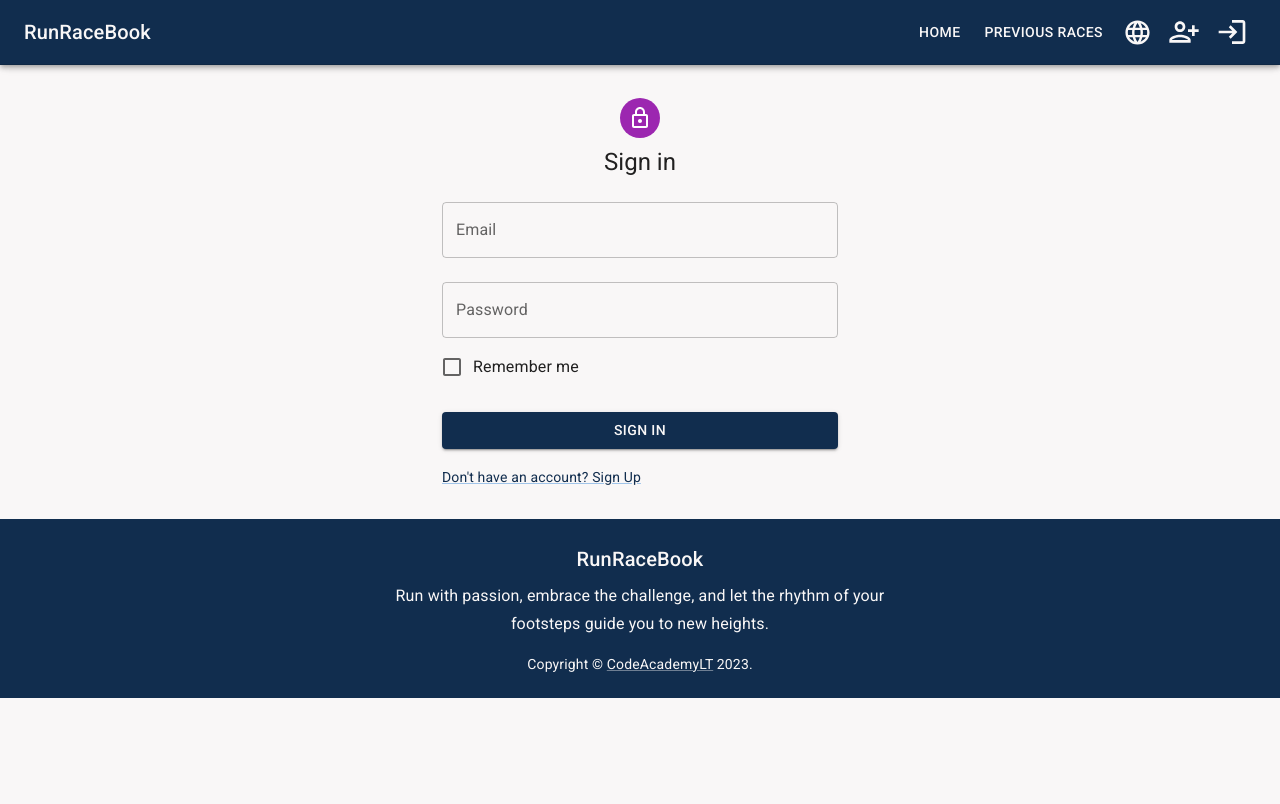
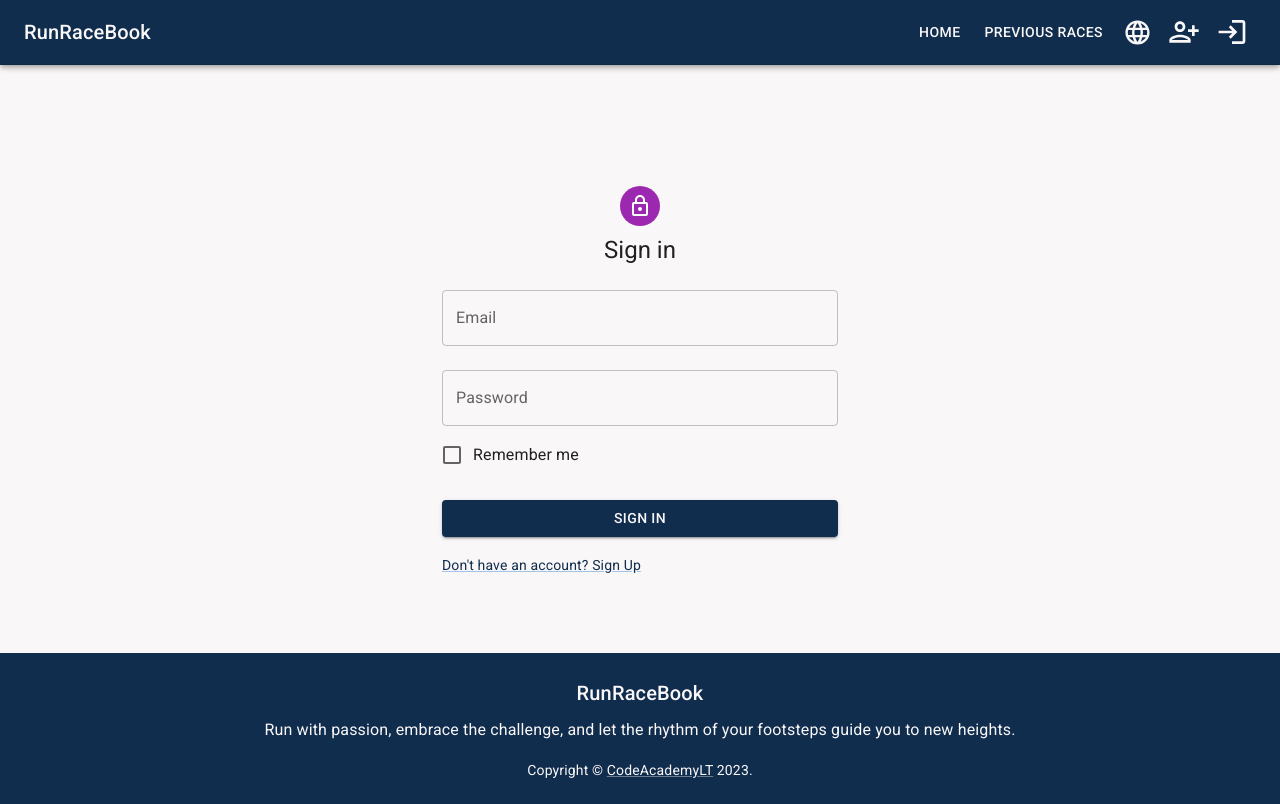
Before and after one commit to RimantasValiukas/Running-races, a React (Create React App) app in the folder running-races-ui/: page /login in a window 1280 px wide. Built offline with nearby package versions, Linux system fonts and the light colour scheme.

Commit message:
styled footer, content and header components

```diff
--- a/running-races-ui/src/App.js
+++ b/running-races-ui/src/App.js
@@ -12,9 +12,11 @@ function App() {
         <Provider store={store}>
             <Experimental_CssVarsProvider>
                 <BrowserRouter>
+
                     <Header/>
                     <Content/>
                     <Footer/>
+
                 </BrowserRouter>
             </Experimental_CssVarsProvider>
         </Provider>
--- a/running-races-ui/src/components/content/Content.js
+++ b/running-races-ui/src/components/content/Content.js
@@ -27,13 +27,23 @@ const Content = () => {
     }
 
     return (
-        <Container maxWidth="xl">
+        <Container disableGutters maxWidth="xl" component="main"
+                   sx={{
+                       display: 'flex',
+                       flexDirection: 'column',
+                       minHeight: 'calc(100vh - 177px)',
+                       px: 2,
+                       width: '100%',
+                       boxSizing: 'border-box'
+                   }}>>
             <Routes>
                 <Route path="/races/create" element={<SecuredRoute roles={['ADMIN']}/>}>
                     <Route path="/races/create" element={<Race key="create"/>}/>
                 </Route>
-                <Route path="/" element={<Races filterFunction={filterUpcomingRaces} key="upcoming" keyProp="upcoming"/>}/>
-                <Route path="/races/previous" element={<Races filterFunction={filterPreviousRaces} key="previous" keyProp="previous"/>}/>
+                <Route path="/"
+                       element={<Races filterFunction={filterUpcomingRaces} key="upcoming" keyProp="upcoming"/>}/>
+                <Route path="/races/previous"
+                       element={<Races filterFunction={filterPreviousRaces} key="previous" keyProp="previous"/>}/>
                 <Route path="/races/:raceId" element={<RaceDetail/>}/>
                 <Route path="/races/:raceId/update" element={<SecuredRoute roles={['ADMIN']}/>}>
                     <Route path="/races/:raceId/update" element={<Race key="update"/>}/>
--- a/running-races-ui/src/components/footer/Footer.js
+++ b/running-races-ui/src/components/footer/Footer.js
@@ -26,10 +26,12 @@ const Footer = () => {
                 backgroundColor: '#112D4E',
                 width: '100%',
                 mt: '30px',
-                py: 3
+                py: 3,
+                px: 2,
+                boxSizing: 'border-box'
             }}
         >
-            <Container maxWidth="sm">
+            <Container maxWidth="sx">
                 <Typography variant="h6" align="center" color="#F9F7F7" gutterBottom>
                     RunRaceBook
                 </Typography>
--- a/running-races-ui/src/components/header/Header.js
+++ b/running-races-ui/src/components/header/Header.js
@@ -58,7 +58,10 @@ const Header = () => {
     return (
         <AppBar
             position="fixed"
-            sx={{backgroundColor: '#112D4E', borderBottom: (theme) => `1px solid ${theme.palette.divider}`}}
+            sx={{backgroundColor: '#112D4E',
+                width: '100%',
+                boxSizing: 'border-box',
+                borderBottom: (theme) => `1px solid ${theme.palette.divider}`}}
         >
             <Toolbar sx={{flexWrap: 'wrap'}}>
                 <Typography variant="h6" color="inherit" noWrap component={NavLink} to="/"
```
